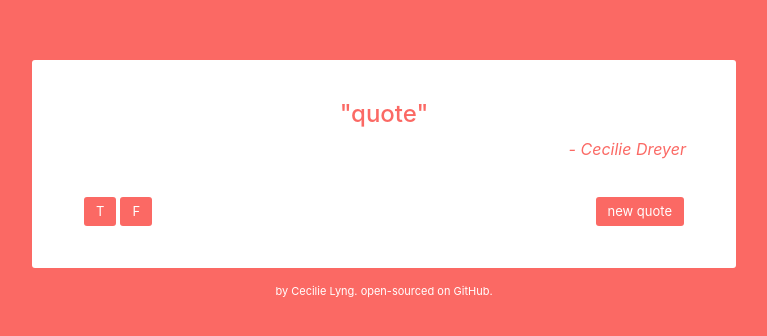
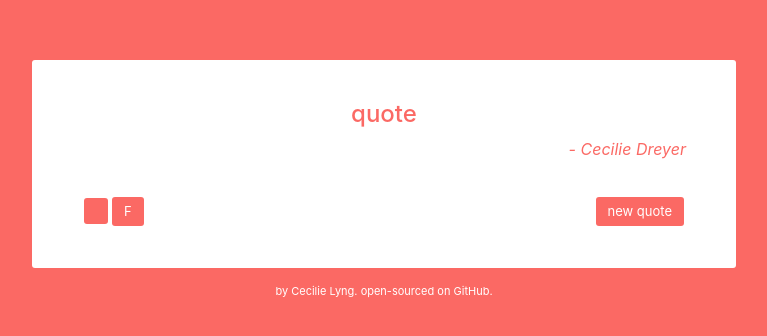
Before and after one commit to ceciliedreyer/random-quote, a React (Create React App) app: page / in a window 1280 px wide. Shown: the part 140-476 px from the top of the page, without its empty margins (256-1023 px from the left). Built offline with nearby package versions, Linux system fonts and the light colour scheme.

Commit message:
Added Quote component

```diff
--- /dev/null
+++ b/src/Quote.js
@@ -0,0 +1,5 @@
+import React from "react";
+
+export default function Quote() {
+  return <div>quote</div>;
+}
--- a/src/QuoteGenerator.css
+++ b/src/QuoteGenerator.css
@@ -18,7 +18,7 @@ p {
   color: var(--main-bg-color);
 }
 
-button {
+.button {
   background-color: var(--main-bg-color);
   border: none;
   border-radius: 3px;
--- a/src/QuoteGenerator.js
+++ b/src/QuoteGenerator.js
@@ -1,19 +1,24 @@
 import React, { useState } from "react";
 import axios from "axios";
 import "./QuoteGenerator.css";
+import Quote from "./Quote";
 
 export default function QuoteGenerator() {
   return (
     <div className="quote-generator">
       <div className="wrapper">
-        <h1 className="quote">"quote"</h1>
+        <h1 className="quote">
+          <Quote />
+        </h1>
         <p className="author">
           <em>- Cecilie Dreyer</em>
         </p>
         <div className="buttons">
-          <button className="social-share-button">T</button>
-          <button className="social-share-button">F</button>
-          <button className="new-quote-button">new quote</button>
+          <a className="social-share-button button">
+            <i class="bi bi-twitter"></i>
+          </a>
+          <button className="social-share-button button">F</button>
+          <button className="new-quote-button button">new quote</button>
         </div>
       </div>
       <footer>
```
